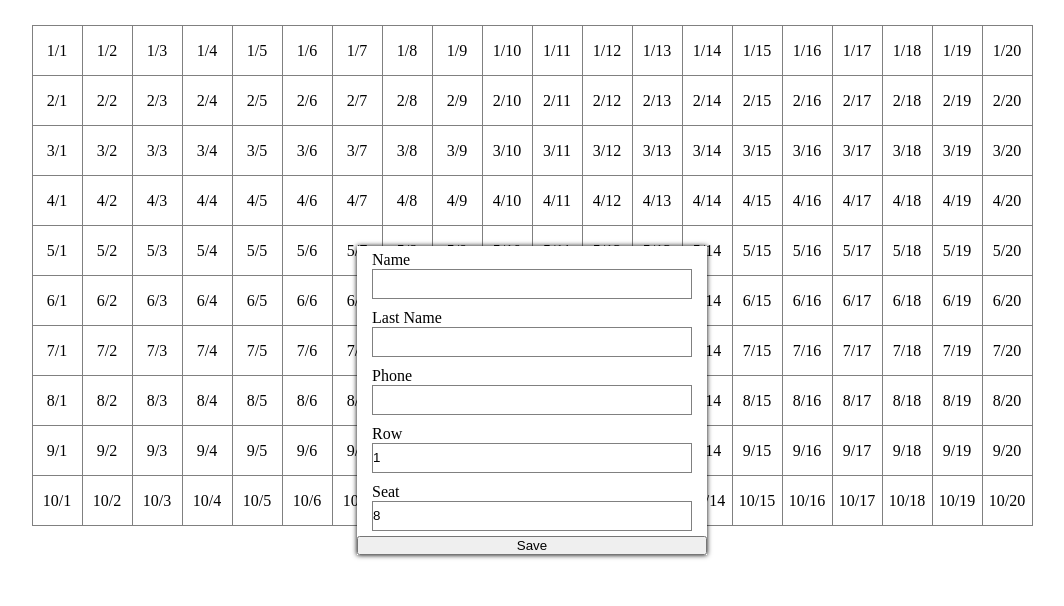
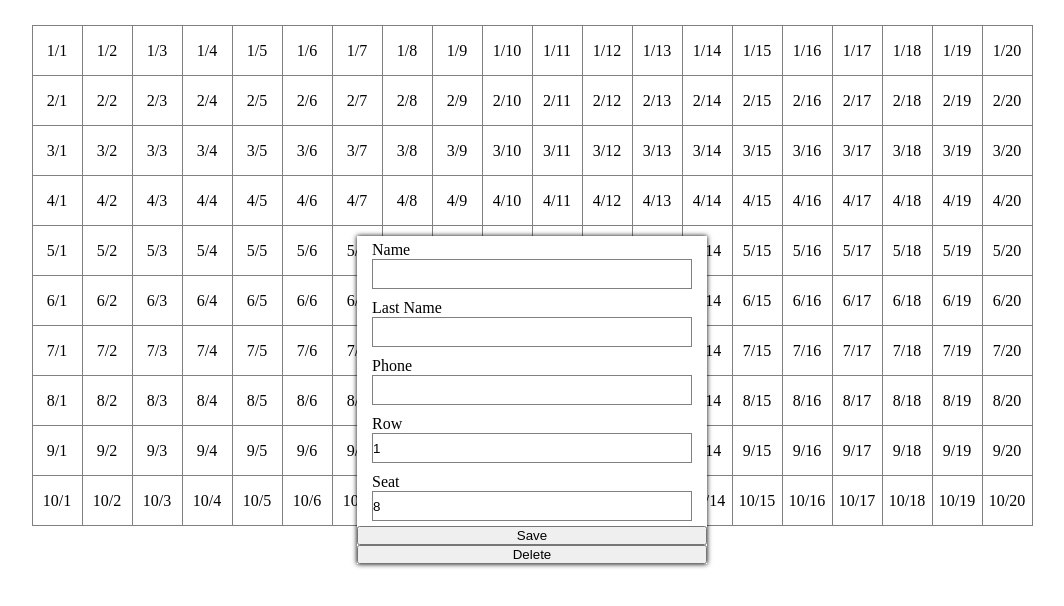
Before and after one commit to tikstudio/react_group, a React (Create React App) app: page / in a window 1280 px wide. Both pictures are taken after a click on the element "1/8". Shown: the top 606 px of the page, without its empty margins (108-1172 px from the left). Built offline with nearby package versions, Linux system fonts and the light colour scheme.

Commit message:
added delete and edit methods

```diff
--- a/src/App.js
+++ b/src/App.js
@@ -32,6 +32,13 @@ class App extends Component {
   handleClick = (row, col) => {
     this.toggleModal(true)
     const {modal} = this.state
+    const data = this.getData()
+    if (row in data && col in data[row]) {
+      const {name, lName, phone} = data[row][col]
+      modal.name = name;
+      modal.lName = lName;
+      modal.phone = phone;
+    }
     modal.row = row;
     modal.col = col;
     this.setState({modal})
@@ -89,6 +96,25 @@ class App extends Component {
     return false
   }
 
+  delete = () => {
+    const {col, row} = this.state.modal
+    const data = this.getData();
+    if (row in data && col in data[row]) {
+      delete data[row][col]
+      window.localStorage.setItem('data', JSON.stringify(data))
+    }
+    this.setState({
+      modalOpen: false,
+      modal: {
+        name: '',
+        lName: '',
+        phone: '',
+        row: '',
+        col: '',
+      }
+    })
+  }
+
   render() {
     return (
       <div>
@@ -115,6 +141,7 @@ class App extends Component {
           toggleModal={this.toggleModal}
           inputChange={this.inputChange}
           save={this.save}
+          delete={this.delete}
           modal={this.state.modal}
         />}
 
--- a/src/Input.js
+++ b/src/Input.js
@@ -8,6 +8,7 @@ class Input extends Component {
 
   render() {
     const {label, ...prop} = this.props
+    console.log(prop);
     return (
       <label>
         <span>{label}</span>
--- a/src/Modal.js
+++ b/src/Modal.js
@@ -42,6 +42,7 @@ class Modal extends Component {
             value={this.props.modal.col}
             readOnly="readonly"/>
           <button onClick={this.props.save}>Save</button>
+          <button onClick={this.props.delete}>Delete</button>
         </div>
       </div>
     );
```
